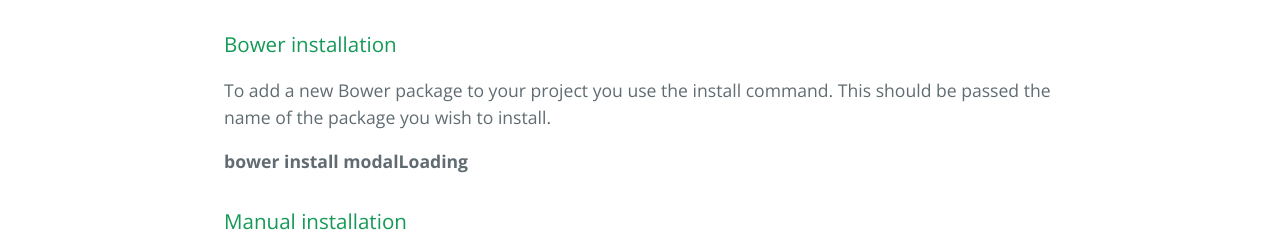
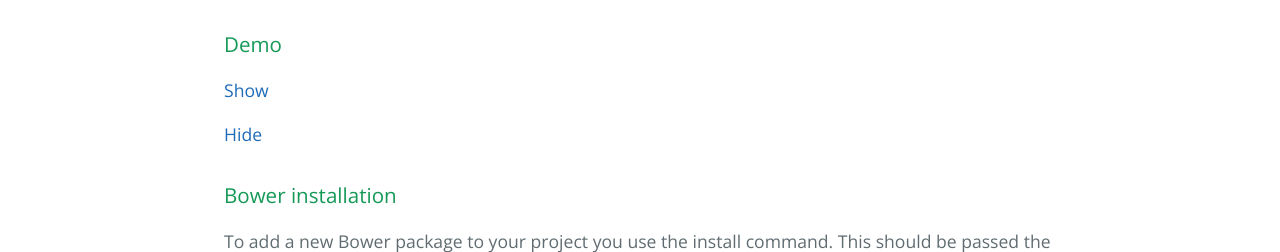
Before and after one commit to fpmweb/modalLoading, a plain HTML site: page index.html in a window 1280 px wide. Shown: the part 519-771 px from the top of the page. Drawn offline with nearby package versions, Linux system fonts and the light colour scheme; a script that the page names is missing.

Commit message:
Update index.html

```diff
--- a/index.html
+++ b/index.html
@@ -8,6 +8,7 @@
     <link href='https://fonts.googleapis.com/css?family=Open+Sans:400,700' rel='stylesheet' type='text/css'>
     <link rel="stylesheet" type="text/css" href="stylesheets/stylesheet.css" media="screen">
     <link rel="stylesheet" type="text/css" href="stylesheets/github-light.css" media="screen">
+    <script type="text/javascript"src="https://raw.githubusercontent.com/fpmweb/modalLoading/master/modalLoading.min.js"></script>
   </head>
   <body>
     <section class="page-header">
@@ -23,6 +24,13 @@
 <a id="welcome-to-github-pages" class="anchor" href="#welcome-to-github-pages" aria-hidden="true"><span aria-hidden="true" class="octicon octicon-link"></span></a>modalLoading</h3>
 
 <p>modalLoading.js is a lightweight JavaScript that allows you to include any project loading screen modal.</p>
+
+<h3>
+<a id="welcome-to-github-pages" class="anchor" href="#welcome-to-github-pages" aria-hidden="true"><span aria-hidden="true" class="octicon octicon-link"></span></a>Demo</h3>
+
+<p><a href='modalLoading.init(true);'>Show</a></p>
+
+<p><a href='modalLoading.init(false);'>Hide</a></p>
 
 <h3>
 <a id="designer-templates" class="anchor" href="#designer-templates" aria-hidden="true"><span aria-hidden="true" class="octicon octicon-link"></span></a>Bower installation</h3>
```
